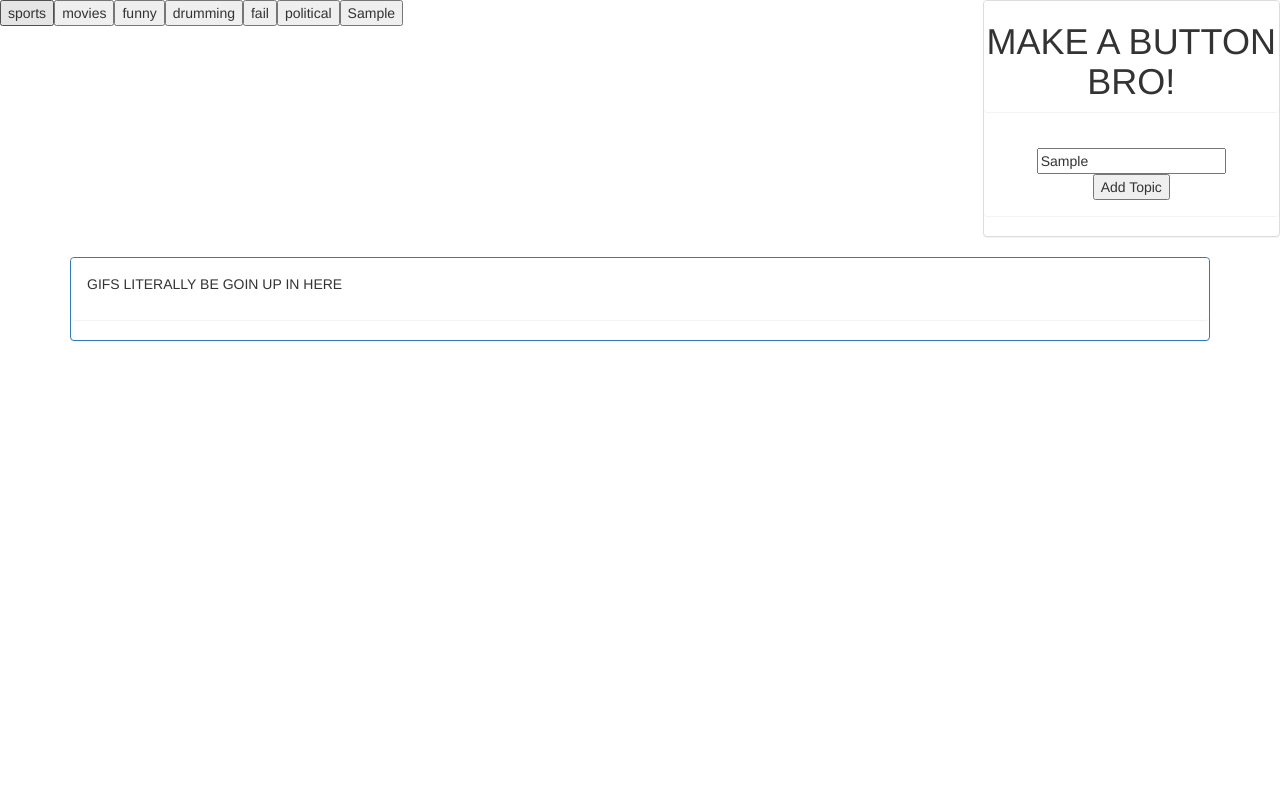
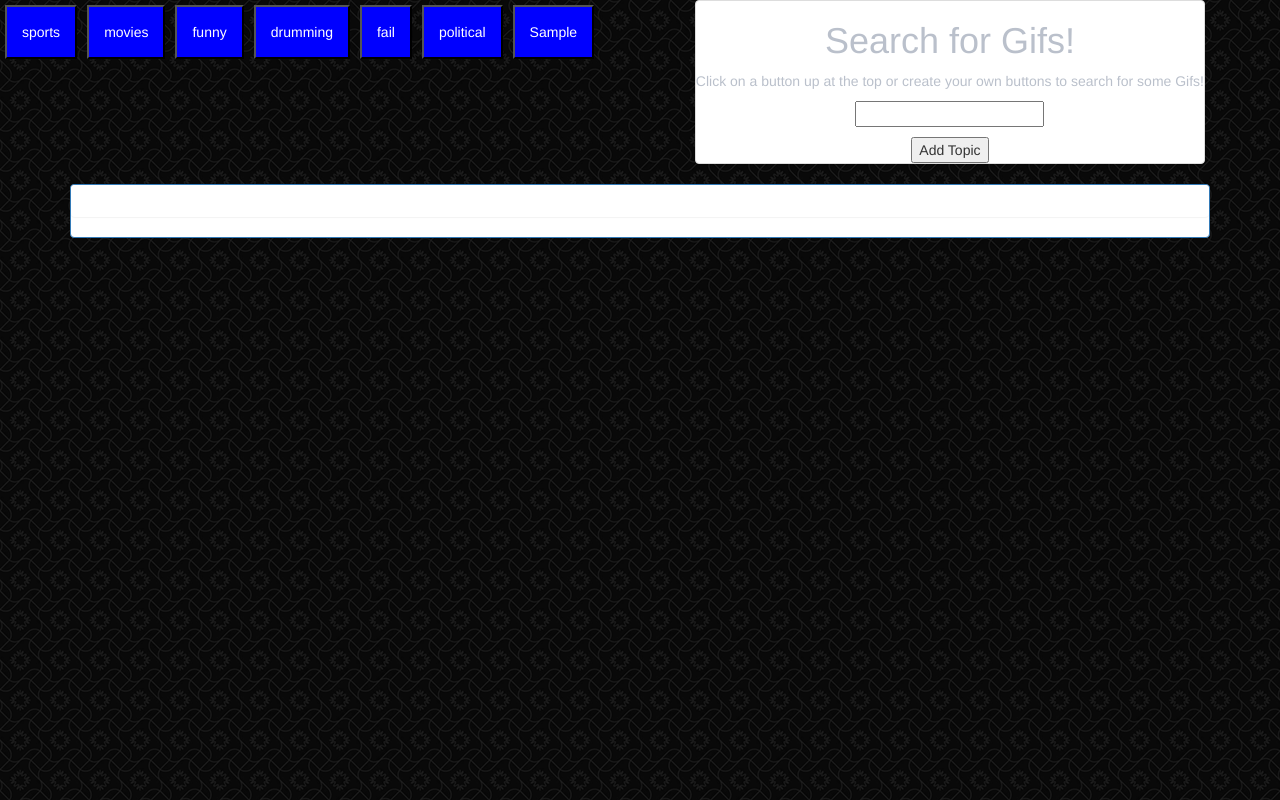
Before and after one commit to JoshJancula/GIPHY, a plain HTML site: page index.html in a window 1280 px wide. Both pictures are taken after typing "Sample" into the empty fields and a click on the input "Add Topic". Shown: the top 800 px of the page. Drawn offline with nearby package versions, Linux system fonts and the light colour scheme.

Commit message:
finished result

```diff
--- a/index.html
+++ b/index.html
@@ -15,41 +15,37 @@
 
 
 	<div class="row">
-		<div class="col-md-9" id="buttonsGoHere">
+		<div class="col-md-6 col-xs-6" id="buttonsGoHere">
 			<!-- <h1>Buttons go here</h1> -->
 		</div>
 
 
 		<!-- button and input go here -->
-		<div class="col-md-3">
+		<div class="col-md-6 col-xs-6">
 			<div class="panel panel-default" id="inputBox">
-				<div class="panel panel-header">
-					<h1>MAKE A BUTTON BRO!</h1>
-				</div>
-				<div class="panel panel-body">
+				<!-- <div class="panel panel-header"> -->
+					<h1>Search for Gifs!</h1>
+					<p>Click on a button up at the top or create your own buttons to search for some Gifs!</p>
 					<form id="topic-form">
 						<input type="text" id="topic-input"><br>
 
-						<!-- Button triggers new movie to be added -->
+						<!-- Button triggers new topic to be added -->
 						<input id="add-topic" type="submit" value="Add Topic">
 					</form>
-
 				</div>
 			</div>
-		</div>
 
 
 
 
-		<div class="row">
-			<div class="col-md-12">
-				<div class="container">
-					<!-- gifs go here -->
-						<div class="panel panel-primary" id="gifBox">
-							<div class="panel panel-body">
-								<!-- <div class="gif" -->
-								<p>GIFS LITERALLY BE GOIN UP IN HERE</p>
-						<!-- 	</div> -->
+			<div class="row">
+				<div class="col-md-12">
+					<div class="container">
+						<!-- gifs go here -->
+						<div class="panel panel-primary">
+							<div class="panel panel-body" id="gifBox">
+								<!-- gifs be goin up in here -->
+							</div>
 						</div>
 					</div>
 				</div>
--- a/script.js
+++ b/script.js
@@ -1,7 +1,7 @@
 // variables
 var topics = ["sports", "movies", "funny", "drumming", "fail", "political"];
 var topic;
-var topicName
+var topicName;
 
 
 // Calling the renderButtons function to display the intial buttons
@@ -9,26 +9,26 @@ var topicName
 
 // Function for displaying topic buttons
 function renderButtons() {
-
     // delete topic search before searching for another
     $("#buttonsGoHere").empty();
-
     // Looping through the array of topics
     for (var i = 0; i < topics.length; i++) {
+        addButton(topics[i]);
+    }
+}
 
-          // Then dynamicaly generating buttons for each topic in the array
+function addButton(topicText) {
     var a = $("<button>");
     // Adding a class of topic to our button
     a.addClass("topic");
     // Adding a data-attribute
-          a.attr("data-name", topics[i]);
+    a.attr("data-name", topicText);
     // Providing the initial button text
-          a.text(topics[i]);
+    a.text(topicText);
     // Adding the button to the HTML
     $("#buttonsGoHere").append(a);
+
 }
-      }
-
 
 // This function handles events where add topic button is clicked
 $("#add-topic").on("click", function(event) {
@@ -39,38 +39,37 @@ var topicName
     // Adding the toic from the textbox to our array
     topics.push(topic);
     // Calling renderButtons which handles the processing of our topic array
-        renderButtons();
+    addButton(topic);
     // empty the input box
-        ("#topic-input").empty();
+    // $("#topic-input").empty();
+    $("#topic-input").val("");
 });
 
 
-// Event listener for all button elements excluding the add button button
-$(".topic").on("click", function() {
-   // Adding a click event listener to all elements with a class of "movie"
+function startListener() {
+    // Event listener for all topic buttons
+    $("#buttonsGoHere").on("click", ".topic" , function() {
+        // empty the gifs from gifBox
         $("#gifBox").empty();
         // In this case, the "this" keyword refers to the button that was clicked
         var topicName = $(this).attr("data-name");
 
-
         // Constructing a URL to search Giphy for gifs regarding that topic
         var queryURL = "https://api.giphy.com/v1/gifs/search?q=" +
-    topicName + "&api_key=dc6zaTOxFJmzC&limit=10";
+            topicName + "&limit=10&api_key=dc6zaTOxFJmzC";
 
         // Performing our AJAX GET request
         $.ajax({
                 url: queryURL,
                 method: "GET"
-      })
-        // After the data comes back from the API
-        .done(function(response) {
-
+            }).done(function(response) {
+                console.log(response.data);
                 // Storing an array of results in the results variable
                 var results = response.data;
 
                 // Looping over every result item
                 for (var i = 0; i < results.length; i++) {
-
+                    console.log(results.length)
                     // Only taking action if the photo has an appropriate rating
                     if (results[i].rating !== "r" && results[i].rating !== "pg-13") {
                         // Creating a div with the class "item"
@@ -96,18 +95,18 @@ $(".topic").on("click", function() {
                         // prepend the gifDiv to the "#gifBox" div in the HTML
                         $("#gifBox").prepend(gifDiv);
                     }
-
                 }
 
             });
     });
+}
 
 
 // function for when you click on the gif to pause it
-
+startListener();
 $('body').on('click', '.gif', function() {
     var src = $(this).attr("src");
-  if($(this).hasClass('playing')){
+    if ($(this).hasClass('playing')) {
         //stop
         $(this).attr('src', src.replace(/\.gif/i, "_s.gif"))
         $(this).removeClass('playing');
--- a/style.css
+++ b/style.css
@@ -1,4 +1,52 @@
+/*contains the input and directions*/
 #inputBox {
 	float: right;
 	text-align: center;
+	margin-right: 75px;
 }
+
+h1 {
+	color: #BAC0CB;
+}
+
+p {
+	color: #BAC0CB;
+}
+
+
+
+/*actual gifs themselves*/
+.item {
+	display: inline-block;
+	padding: 10px;
+
+}
+
+img {
+	height: 200px;
+	width: 320px;
+}
+
+
+body {
+	background: url("images/curls.png");
+}
+
+
+
+
+/*buttons containing the search topics*/
+button {
+	color: white;
+	background-color: blue;
+}
+
+.topic {
+	padding: 15px;
+	margin: 5px;
+}
+
+/*the buttton that adds the topic to the buttons up top*/
+#add-topic {
+	margin-top: 10px;
+}
```
Also changed, not shown: images/curls.png (added), images/hypnotize.png (added), 3 other files. Lines whose indentation alone changed are shown as unchanged.
